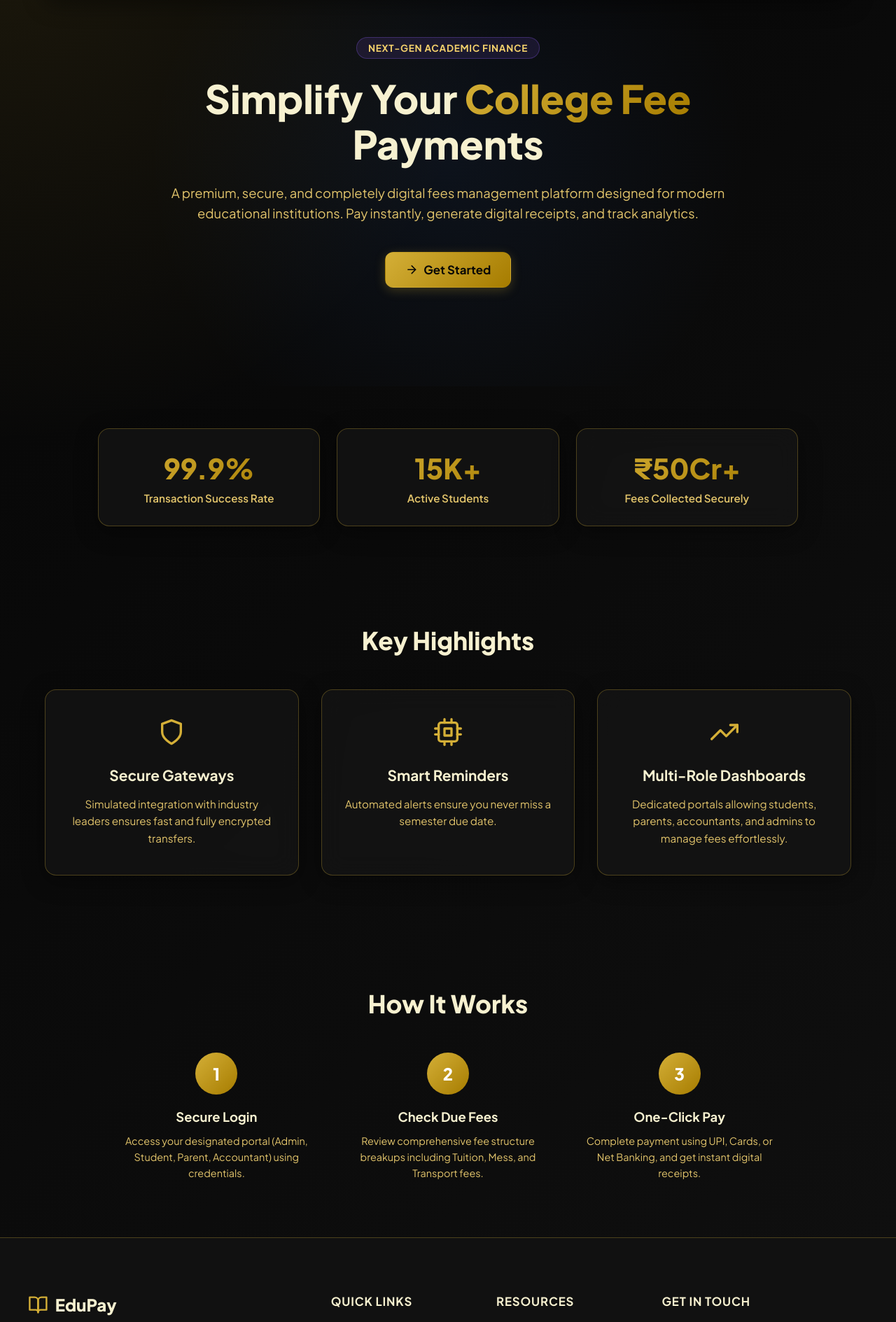
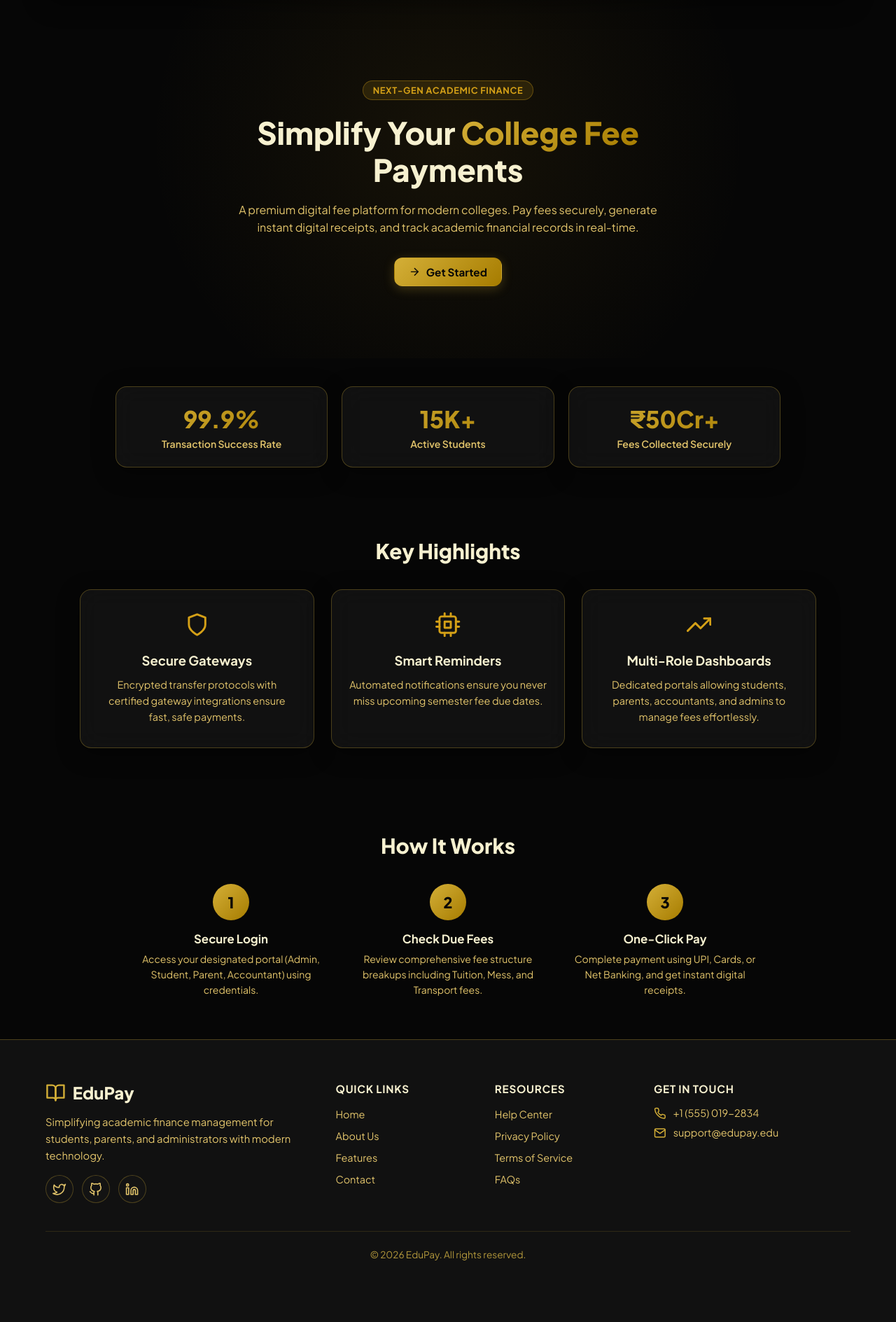
Before and after one commit to Mani6301361169/EDU-PAY, a React (Vite) app in the folder frontend/: page / in a window 1280 px wide. Shown: the part 88-1977 px from the top of the page at 70% size. Built offline with nearby package versions, Linux system fonts and the light colour scheme; no server answers.

Commit message:
Refine Footer mobile layout with clean 2-column grid, update Contact page borders and alignment, shorten Home hero description and text sizes

```diff
--- a/frontend/src/components/Footer/Footer.jsx
+++ b/frontend/src/components/Footer/Footer.jsx
@@ -1,4 +1,5 @@
 import React from 'react';
+import { Link } from 'react-router-dom';
 import styles from './Footer.module.css';
 import { FiBookOpen, FiTwitter, FiGithub, FiLinkedin, FiMail, FiPhone } from 'react-icons/fi';
 
@@ -21,24 +22,26 @@ const Footer = () => {
           </div>
         </div>
 
+        <div className={styles.mobileTwoColGrid}>
           <div className={styles.linksSection}>
             <h4 className={styles.title}>Quick Links</h4>
             <ul className={styles.list}>
-            <li><a href="#" className={styles.link}>Home</a></li>
-            <li><a href="#about" className={styles.link}>About Us</a></li>
-            <li><a href="#features" className={styles.link}>Features</a></li>
-            <li><a href="#contact" className={styles.link}>Contact</a></li>
+              <li><Link to="/" className={styles.link}>Home</Link></li>
+              <li><Link to="/about" className={styles.link}>About Us</Link></li>
+              <li><Link to="/about" className={styles.link}>Features</Link></li>
+              <li><Link to="/contact" className={styles.link}>Contact</Link></li>
             </ul>
           </div>
 
           <div className={styles.linksSection}>
             <h4 className={styles.title}>Resources</h4>
             <ul className={styles.list}>
-            <li><a href="#" className={styles.link}>Help Center</a></li>
-            <li><a href="#" className={styles.link}>Privacy Policy</a></li>
-            <li><a href="#" className={styles.link}>Terms of Service</a></li>
-            <li><a href="#" className={styles.link}>FAQs</a></li>
+              <li><Link to="/about" className={styles.link}>Help Center</Link></li>
+              <li><Link to="/about" className={styles.link}>Privacy Policy</Link></li>
+              <li><Link to="/about" className={styles.link}>Terms of Service</Link></li>
+              <li><Link to="/about" className={styles.link}>FAQs</Link></li>
             </ul>
+          </div>
         </div>
 
         <div className={styles.contactInfo}>
--- a/frontend/src/components/Footer/Footer.module.css
+++ b/frontend/src/components/Footer/Footer.module.css
@@ -1,14 +1,14 @@
 .footer {
-  background: var(--bg-secondary);
-  border-top: 1px solid var(--border-glass);
-  padding: 80px 24px 30px;
+  background: var(--bg-secondary, #111111);
+  border-top: 1px solid var(--border-glass, rgba(212, 175, 55, 0.28));
+  padding: 60px 24px 100px;
   position: relative;
   overflow: hidden;
   z-index: 10;
 }
 
 .container {
-  max-width: 1200px;
+  max-width: 1150px;
   margin: 0 auto;
   display: grid;
   grid-template-columns: 2fr 1fr 1fr 1.5fr;
@@ -29,18 +29,18 @@
 
 .logoIcon {
   font-size: 1.8rem;
-  color: var(--accent-blue);
+  color: var(--accent-blue, #d4af37);
 }
 
 .logoText {
   font-size: 1.5rem;
   font-weight: 800;
-  color: var(--text-primary);
+  color: var(--text-primary, #f7f1d0);
 }
 
 .description {
-  font-size: 0.95rem;
-  color: var(--text-secondary);
+  font-size: 0.925rem;
+  color: var(--text-secondary, #e2c46b);
   line-height: 1.6;
 }
 
@@ -53,32 +53,30 @@
   width: 40px;
   height: 40px;
   border-radius: 50%;
-  background: var(--bg-glass);
-  border: 1px solid var(--border-glass);
+  background: var(--bg-glass, rgba(20, 20, 20, 0.8));
+  border: 1px solid var(--border-glass, rgba(212, 175, 55, 0.28));
   display: flex;
   align-items: center;
   justify-content: center;
-  color: var(--text-secondary);
+  color: var(--text-secondary, #e2c46b);
   font-size: 1.2rem;
-  transition: var(--transition-smooth);
+  transition: var(--transition-smooth, all 0.3s ease);
 }
 
-.socialLink:hover {
-  background: var(--gradient-primary);
-  color: #ffffff;
-  transform: translateY(-2px);
+.mobileTwoColGrid {
+  display: contents;
 }
 
 .linksSection {
   display: flex;
   flex-direction: column;
-  gap: 20px;
+  gap: 16px;
 }
 
 .title {
-  font-size: 1.05rem;
+  font-size: 0.95rem;
   font-weight: 700;
-  color: var(--text-primary);
+  color: var(--text-primary, #f7f1d0);
   text-transform: uppercase;
   letter-spacing: 0.05em;
 }
@@ -87,65 +85,89 @@
   list-style: none;
   display: flex;
   flex-direction: column;
-  gap: 12px;
+  gap: 10px;
 }
 
 .link {
-  font-size: 0.95rem;
-  color: var(--text-secondary);
-  transition: var(--transition-smooth);
-}
-
-.link:hover {
-  color: var(--accent-blue);
-  padding-left: 4px;
+  font-size: 0.9rem;
+  color: var(--text-secondary, #e2c46b);
+  transition: var(--transition-smooth, all 0.3s ease);
 }
 
 .contactInfo {
   display: flex;
   flex-direction: column;
-  gap: 20px;
+  gap: 16px;
 }
 
 .contactItem {
   display: flex;
   align-items: center;
   gap: 10px;
-  font-size: 0.95rem;
-  color: var(--text-secondary);
+  font-size: 0.9rem;
+  color: var(--text-secondary, #e2c46b);
 }
 
 .contactIcon {
-  color: var(--accent-blue);
+  color: var(--accent-blue, #d4af37);
   font-size: 1.1rem;
+  flex-shrink: 0;
 }
 
 .bottomBar {
-  max-width: 1200px;
-  margin: 60px auto 0;
-  padding-top: 30px;
-  border-top: 1px solid var(--border-glass);
+  max-width: 1150px;
+  margin: 40px auto 0;
+  padding-top: 24px;
+  border-top: 1px solid rgba(212, 175, 55, 0.15);
   text-align: center;
 }
 
 .copy {
-  font-size: 0.9rem;
-  color: var(--text-muted);
+  font-size: 0.85rem;
+  color: var(--text-muted, #b2973b);
 }
 
 @media (max-width: 992px) {
   .container {
     grid-template-columns: 1fr 1fr;
+    gap: 30px;
   }
 }
 
-@media (max-width: 576px) {
+@media (max-width: 768px) {
+  .footer {
+    padding: 40px 16px 110px 16px;
+  }
+
   .container {
     grid-template-columns: 1fr;
-    gap: 30px;
+    gap: 28px;
   }
 
-  .footer {
-    padding: 60px 16px 20px;
+  .mobileTwoColGrid {
+    display: grid;
+    grid-template-columns: 1fr 1fr;
+    gap: 20px;
+    background: rgba(20, 20, 20, 0.6);
+    border: 1px solid rgba(212, 175, 55, 0.2);
+    border-radius: 16px;
+    padding: 20px;
+  }
+
+  .info {
+    text-align: center;
+    align-items: center;
+  }
+
+  .contactInfo {
+    background: rgba(20, 20, 20, 0.6);
+    border: 1px solid rgba(212, 175, 55, 0.2);
+    border-radius: 16px;
+    padding: 20px;
+  }
+
+  .bottomBar {
+    margin-top: 28px;
+    padding-top: 20px;
   }
 }
--- a/frontend/src/pages/Home/Home.jsx
+++ b/frontend/src/pages/Home/Home.jsx
@@ -22,9 +22,9 @@ const Home = () => {
         <div className={styles.heroOverlay}></div>
         <div className={styles.heroContent}>
           <motion.div
-            initial={{ opacity: 0, y: 30 }}
+            initial={{ opacity: 0, y: 20 }}
             animate={{ opacity: 1, y: 0 }}
-            transition={{ duration: 0.8 }}
+            transition={{ duration: 0.6 }}
             className={styles.heroText}
           >
             <span className={styles.badge}>Next-Gen Academic Finance</span>
@@ -32,12 +32,11 @@ const Home = () => {
               Simplify Your <span className="text-gradient">College Fee</span> Payments
             </h1>
             <p>
-              A premium, secure, and completely digital fees management platform designed for modern
-              educational institutions. Pay instantly, generate digital receipts, and track analytics.
+              A premium digital fee platform for modern colleges. Pay fees securely, generate instant digital receipts, and track academic financial records in real-time.
             </p>
             <div className={styles.heroActions}>
               <Link to="/login">
-                <Button variant="primary" size="large" icon={FiArrowRight}>
+                <Button variant="primary" size="medium" icon={FiArrowRight}>
                   Get Started
                 </Button>
               </Link>
@@ -71,12 +70,12 @@ const Home = () => {
           <div className={`${styles.featureCard} glass-panel`}>
             <FiShield className={styles.featureIcon} />
             <h3>Secure Gateways</h3>
-            <p>Simulated integration with industry leaders ensures fast and fully encrypted transfers.</p>
+            <p>Encrypted transfer protocols with certified gateway integrations ensure fast, safe payments.</p>
           </div>
           <div className={`${styles.featureCard} glass-panel`}>
             <FiCpu className={styles.featureIcon} />
             <h3>Smart Reminders</h3>
-            <p>Automated alerts ensure you never miss a semester due date.</p>
+            <p>Automated notifications ensure you never miss upcoming semester fee due dates.</p>
           </div>
           <div className={`${styles.featureCard} glass-panel`}>
             <FiTrendingUp className={styles.featureIcon} />
--- a/frontend/src/pages/Home/Home.module.css
+++ b/frontend/src/pages/Home/Home.module.css
@@ -1,13 +1,14 @@
-npm.wrapper {
-  padding-top: 100px;
+.wrapper {
+  padding-top: 80px;
   background-color: var(--bg-primary);
+  min-height: 100vh;
 }
 
 /* Hero Section */
 .hero {
   position: relative;
-  padding: 100px 24px;
-  min-height: 80vh;
+  padding: 80px 24px 60px;
+  min-height: 65vh;
   display: flex;
   align-items: center;
   justify-content: center;
@@ -21,42 +22,44 @@ npm.wrapper {
   left: 0;
   width: 100%;
   height: 100%;
-  background: radial-gradient(circle at 50% 50%, rgba(59, 130, 246, 0.08) 0%, transparent 60%);
+  background: radial-gradient(circle at 50% 40%, rgba(212, 160, 23, 0.08) 0%, transparent 60%);
   pointer-events: none;
 }
 
 .heroContent {
-  max-width: 800px;
+  max-width: 720px;
   z-index: 10;
+  margin: 0 auto;
 }
 
 .badge {
   display: inline-block;
-  padding: 6px 16px;
-  background: rgba(139, 92, 246, 0.12);
-  border: 1px solid rgba(139, 92, 246, 0.3);
-  color: var(--accent-purple);
+  padding: 5px 14px;
+  background: rgba(212, 160, 23, 0.14);
+  border: 1px solid rgba(212, 160, 23, 0.35);
+  color: #D4A017;
   border-radius: 20px;
-  font-size: 0.85rem;
+  font-size: 0.8rem;
   font-weight: 700;
   text-transform: uppercase;
-  margin-bottom: 24px;
+  margin-bottom: 20px;
   letter-spacing: 0.05em;
 }
 
 .heroContent h1 {
-  font-size: 3.5rem;
+  font-size: 2.75rem;
   font-weight: 800;
-  line-height: 1.15;
+  line-height: 1.2;
   color: var(--text-primary);
-  margin-bottom: 24px;
+  margin-bottom: 18px;
 }
 
 .heroContent p {
-  font-size: 1.15rem;
+  font-size: 1rem;
   color: var(--text-secondary);
   line-height: 1.6;
-  margin-bottom: 40px;
+  margin: 0 auto 30px;
+  max-width: 640px;
 }
 
 .heroActions {
@@ -67,24 +70,24 @@ npm.wrapper {
 
 /* Stats Section */
 .stats {
-  padding: 60px 24px;
+  padding: 40px 24px;
 }
 
 .statsGrid {
-  max-width: 1000px;
+  max-width: 950px;
   margin: 0 auto;
   display: grid;
   grid-template-columns: repeat(3, 1fr);
-  gap: 24px;
+  gap: 20px;
 }
 
 .statCard {
-  padding: 30px;
+  padding: 24px 20px;
   text-align: center;
 }
 
 .statCard h3 {
-  font-size: 2.5rem;
+  font-size: 2.1rem;
   font-weight: 800;
   background: var(--gradient-primary);
   -webkit-background-clip: text;
@@ -92,106 +95,69 @@ npm.wrapper {
 }
 
 .statCard p {
-  font-size: 0.95rem;
+  font-size: 0.875rem;
   color: var(--text-secondary);
-  margin-top: 8px;
+  margin-top: 6px;
   font-weight: 600;
-}
-
-/* About Section */
-.about {
-  padding: 80px 24px;
-  max-width: 1000px;
-  margin: 0 auto;
-}
-
-.aboutText h2 {
-  font-size: 2.2rem;
-  font-weight: 800;
-  margin-bottom: 20px;
-}
-
-.aboutText p {
-  color: var(--text-secondary);
-  line-height: 1.7;
-  font-size: 1.05rem;
-  margin-bottom: 30px;
-}
-
-.aboutList {
-  list-style: none;
-  display: flex;
-  flex-direction: column;
-  gap: 16px;
-}
-
-.aboutList li {
-  display: flex;
-  align-items: center;
-  gap: 12px;
-  font-weight: 600;
-  font-size: 1rem;
-}
-
-.aboutIcon {
-  color: var(--accent-blue);
-  font-size: 1.3rem;
 }
 
 /* Features */
 .features {
-  padding: 80px 24px;
-  max-width: 1200px;
+  padding: 60px 24px;
+  max-width: 1100px;
   margin: 0 auto;
 }
 
 .sectionTitle {
-  font-size: 2.2rem;
+  font-size: 1.85rem;
   font-weight: 800;
   text-align: center;
-  margin-bottom: 48px;
+  margin-bottom: 36px;
+  color: var(--text-primary);
 }
 
 .featuresGrid {
   display: grid;
-  grid-template-columns: repeat(auto-fit, minmax(300px, 1fr));
-  gap: 32px;
+  grid-template-columns: repeat(auto-fit, minmax(280px, 1fr));
+  gap: 24px;
 }
 
 .featureCard {
-  padding: 40px 30px;
+  padding: 32px 24px;
   text-align: center;
+  border-radius: 16px;
 }
 
 .featureIcon {
-  font-size: 2.5rem;
-  color: var(--accent-blue);
-  margin-bottom: 24px;
+  font-size: 2.2rem;
+  color: #D4A017;
+  margin-bottom: 18px;
 }
 
 .featureCard h3 {
-  font-size: 1.3rem;
+  font-size: 1.15rem;
   font-weight: 700;
-  margin-bottom: 16px;
+  margin-bottom: 12px;
+  color: var(--text-primary);
 }
 
 .featureCard p {
   color: var(--text-secondary);
   line-height: 1.6;
-  font-size: 0.95rem;
+  font-size: 0.9rem;
 }
 
 /* How It Works */
 .howItWorks {
-  padding: 80px 24px;
-  max-width: 1000px;
+  padding: 60px 24px;
+  max-width: 950px;
   margin: 0 auto;
 }
 
 .stepsGrid {
   display: grid;
   grid-template-columns: repeat(3, 1fr);
-  gap: 40px;
+  gap: 28px;
 }
 
 .step {
@@ -200,176 +166,30 @@ npm.wrapper {
 }
 
 .stepNum {
-  width: 60px;
-  height: 60px;
+  width: 52px;
+  height: 52px;
   border-radius: 50%;
   background: var(--gradient-primary);
-  color: white;
+  color: #060606;
   font-weight: 800;
-  font-size: 1.5rem;
+  font-size: 1.35rem;
   display: flex;
   align-items: center;
   justify-content: center;
-  margin: 0 auto 20px;
+  margin: 0 auto 16px;
 }
 
 .step h4 {
-  font-size: 1.15rem;
+  font-size: 1.05rem;
   font-weight: 700;
-  margin-bottom: 12px;
+  margin-bottom: 8px;
+  color: var(--text-primary);
 }
 
 .step p {
-  font-size: 0.9rem;
+  font-size: 0.875rem;
   color: var(--text-secondary);
-  line-height: 1.6;
-}
-
-/* Testimonials */
-.testimonials {
-  padding: 80px 24px;
-  max-width: 1000px;
-  margin: 0 auto;
-}
-
-.testimonialsGrid {
-  display: grid;
-  grid-template-columns: repeat(2, 1fr);
-  gap: 32px;
-}
-
-.testimonialCard {
-  padding: 30px;
-  display: flex;
-  flex-direction: column;
-  justify-content: space-between;
-}
-
-.testimonialCard p {
-  font-style: italic;
-  line-height: 1.6;
-  color: var(--text-secondary);
-  font-size: 1rem;
-}
-
-.author {
-  margin-top: 24px;
-  display: flex;
-  flex-direction: column;
-}
-
-.author strong {
-  color: var(--text-primary);
-  font-weight: 700;
-}
-
-.author span {
-  font-size: 0.8rem;
-  color: var(--text-muted);
-}
-
-/* FAQ */
-.faq {
-  padding: 80px 24px;
-  max-width: 800px;
-  margin: 0 auto;
-}
-
-.faqContainer {
-  display: flex;
-  flex-direction: column;
-  gap: 16px;
-}
-
-.faqItem {
-  padding: 20px 24px;
-  cursor: pointer;
-}
-
-.faqHeader {
-  display: flex;
-  justify-content: space-between;
-  align-items: center;
-}
-
-.faqHeader h4 {
-  font-size: 1.05rem;
-  font-weight: 700;
-}
-
-.faqChevron {
-  font-size: 1.2rem;
-  color: var(--text-muted);
-  transition: var(--transition-smooth);
-}
-
-.faqChevronRotate {
-  transform: rotate(180deg);
-}
-
-.faqBody {
-  margin-top: 16px;
-  padding-top: 16px;
-  border-top: 1px solid var(--border-glass);
-}
-
-.faqBody p {
-  color: var(--text-secondary);
-  font-size: 0.95rem;
-  line-height: 1.6;
-}
-
-/* Contact */
-.contact {
-  padding: 80px 24px;
-  max-width: 1000px;
-  margin: 0 auto;
-}
-
-.contactContainer {
-  display: grid;
-  grid-template-columns: 1fr 1.5fr;
-  gap: 32px;
-}
-
-.contactCard {
-  padding: 40px 30px;
-  display: flex;
-  flex-direction: column;
-  gap: 20px;
-}
-
-.contactCard h3 {
-  font-size: 1.3rem;
-  font-weight: 700;
-}
-
-.contactCard p {
-  display: flex;
-  align-items: center;
-  gap: 10px;
-  font-size: 0.95rem;
-}
-
-.contactForm {
-  padding: 30px;
-  display: flex;
-  flex-direction: column;
-  gap: 20px;
-}
-
-.input, .textarea {
-  background: var(--bg-glass);
-  border: 1px solid var(--border-glass);
-  border-radius: var(--radius-sm);
-  padding: 12px;
-  color: var(--text-primary);
-  font-family: var(--font-primary);
-}
-
-.input:focus, .textarea:focus {
-  outline: none;
-  border-color: var(--accent-blue);
+  line-height: 1.55;
 }
 
 @media (max-width: 768px) {
@@ -377,29 +197,27 @@ npm.wrapper {
     padding-bottom: 90px;
   }
 
+  .hero {
+    padding: 60px 16px 40px;
+    min-height: auto;
+  }
+
   .heroContent h1 {
-    font-size: 2.5rem;
+    font-size: 2.1rem;
+  }
+
+  .heroContent p {
+    font-size: 0.925rem;
+    line-height: 1.55;
   }
 
   .statsGrid {
     grid-template-columns: 1fr;
+    gap: 16px;
   }
 
   .stepsGrid {
     grid-template-columns: 1fr;
-    gap: 30px;
-  }
-
-  .testimonialsGrid {
-    grid-template-columns: 1fr;
-  }
-
-  .contactContainer {
-    grid-template-columns: 1fr;
-  }
-
-  .heroActions {
-    flex-direction: column;
-    align-items: stretch;
+    gap: 24px;
   }
 }
```
Also changed, not shown: frontend/src/pages/Contact/Contact.module.css (+40 -35 lines). Lines whose indentation alone changed are shown as unchanged.
